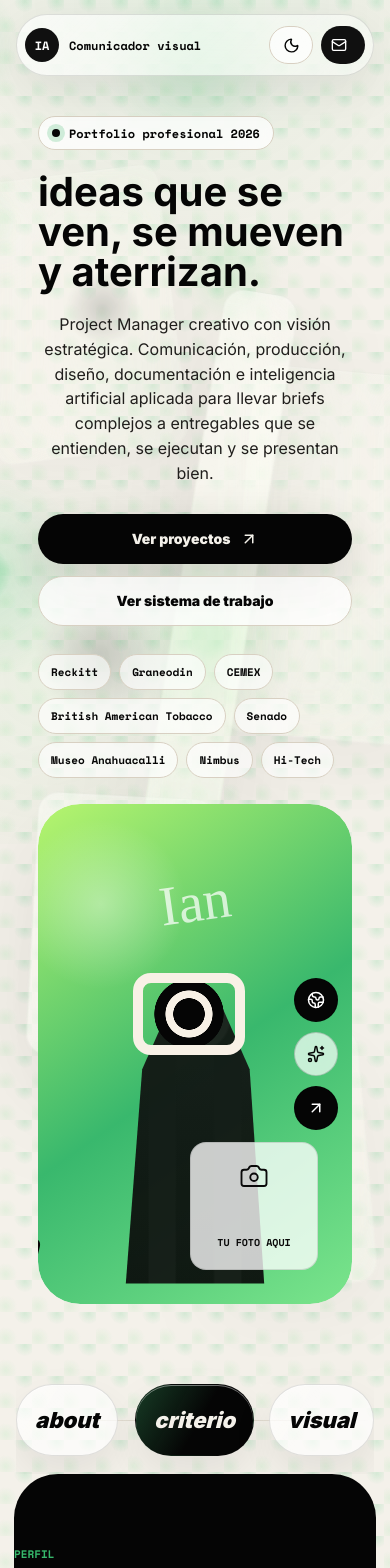
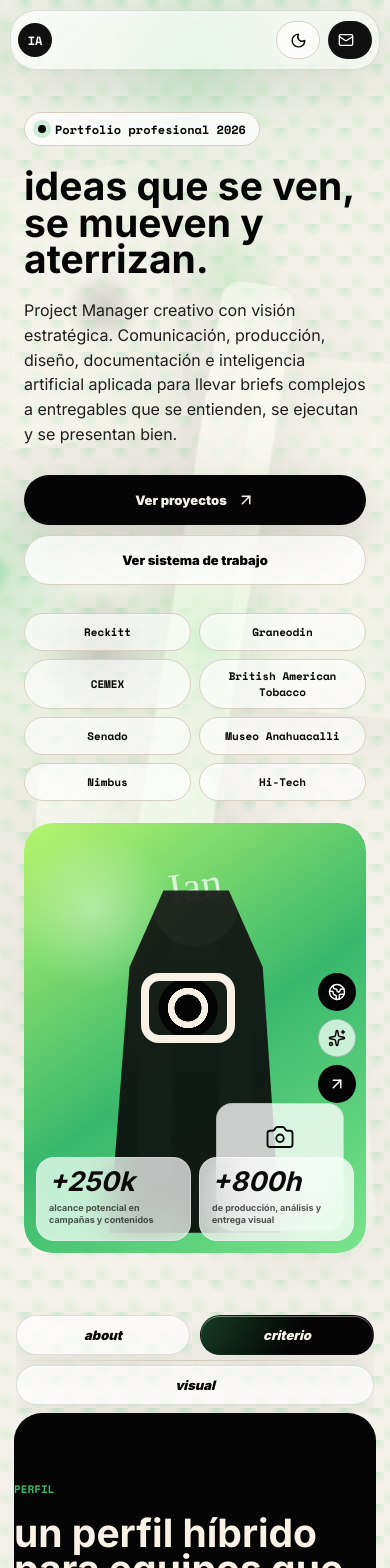
Before and after one commit to ianamb66/ian-portfolio-tech, a React (Vite) app: page / in a window 390 px wide. Shown: the top 1568 px of the page. Built offline with nearby package versions, Linux system fonts and the light colour scheme.

Commit message:
Improve portfolio responsiveness and UX polish

```diff
--- a/src/App.css
+++ b/src/App.css
@@ -50,6 +50,7 @@ html[data-theme="dark"] {
 
 html {
   scroll-behavior: smooth;
+  scroll-padding-top: 92px;
 }
 
 body {
@@ -61,6 +62,8 @@ body {
     var(--bg);
   color: var(--ink);
   font-family: var(--sans);
+  text-rendering: optimizeLegibility;
+  -webkit-font-smoothing: antialiased;
   transition: background-color 260ms ease, color 260ms ease;
 }
 
@@ -193,9 +196,14 @@ main,
 .brand-mark {
   gap: 10px;
   min-height: 44px;
+  min-width: 0;
   font-family: var(--mono);
   font-size: 12px;
   font-weight: 700;
+}
+
+.brand-mark span:last-child {
+  white-space: nowrap;
 }
 
 .brand-mark span:first-child {
@@ -245,6 +253,7 @@ main,
   display: inline-flex;
   align-items: center;
   gap: 8px;
+  min-width: 0;
 }
 
 .theme-toggle {
@@ -275,9 +284,15 @@ main,
 .hero-section {
   position: relative;
   min-height: 86dvh;
-  padding: 92px 24px 26px;
+  padding: clamp(98px, 12vh, 132px) 24px clamp(36px, 7vh, 78px);
   display: grid;
   align-items: center;
+}
+
+.section-block,
+.contact-section,
+.case-page {
+  scroll-margin-top: 96px;
 }
 
 .glass-curtain {
@@ -401,8 +416,8 @@ main,
   position: relative;
   z-index: 2;
   display: grid;
-  grid-template-columns: minmax(0, 1.02fr) minmax(390px, 0.82fr);
-  gap: 26px;
+  grid-template-columns: minmax(0, 1.02fr) minmax(340px, 0.82fr);
+  gap: clamp(22px, 4vw, 46px);
   align-items: center;
 }
 
@@ -448,11 +463,10 @@ p {
 
 .hero-lede {
   max-width: 560px;
-  margin: 24px auto 0;
+  margin: 24px 0 0;
   color: color-mix(in srgb, var(--ink) 74%, var(--muted));
   font-size: 14px;
   line-height: 1.55;
-  text-align: center;
 }
 
 .hero-actions {
@@ -471,6 +485,8 @@ p {
   border-radius: 999px;
   font-size: 14px;
   font-weight: 850;
+  text-align: center;
+  transition: transform 180ms ease, background 180ms ease, border-color 180ms ease;
 }
 
 .primary-action {
@@ -479,8 +495,10 @@ p {
   box-shadow: 0 18px 50px rgba(16, 16, 16, 0.16);
 }
 
-.primary-action:hover {
+.primary-action:hover,
+.primary-action:focus-visible {
   background: var(--red-dark);
+  transform: translateY(-2px);
 }
 
 .secondary-action {
@@ -489,6 +507,12 @@ p {
   border: 1px solid var(--line);
   backdrop-filter: blur(18px) saturate(1.2);
   -webkit-backdrop-filter: blur(18px) saturate(1.2);
+}
+
+.secondary-action:hover,
+.secondary-action:focus-visible {
+  border-color: var(--ink);
+  transform: translateY(-2px);
 }
 
 .client-strip {
@@ -532,18 +556,18 @@ p {
 
 .poster-panel {
   position: relative;
-  min-height: 500px;
-  border-radius: 42px;
+  min-height: clamp(420px, 54vw, 560px);
+  border-radius: clamp(28px, 4vw, 42px);
   overflow: hidden;
 }
 
 .poster-photo {
   position: relative;
-  min-height: 500px;
+  min-height: inherit;
   display: grid;
   place-items: end center;
-  padding: 34px;
-  border-radius: 42px;
+  padding: clamp(22px, 4vw, 34px);
+  border-radius: inherit;
   background:
     radial-gradient(circle at 20% 20%, rgba(255, 255, 255, 0.36), transparent 18%),
     linear-gradient(145deg, #b7f56e 0%, #39b86d 52%, #7be58c 100%);
@@ -587,11 +611,11 @@ p {
 .photo-script {
   position: absolute;
   left: 50%;
-  top: 70px;
+  top: clamp(42px, 8vw, 70px);
   transform: translateX(-50%) rotate(-8deg);
   color: rgba(255, 255, 255, 0.72);
   font-family: "Brush Script MT", "Segoe Script", cursive;
-  font-size: 56px;
+  font-size: clamp(42px, 7vw, 56px);
   line-height: 1;
 }
 
@@ -635,17 +659,29 @@ p {
 
 .poster-stats {
   position: absolute;
-  left: -92%;
-  right: calc(100% + 22px);
-  bottom: 4px;
+  left: 18px;
+  right: 18px;
+  bottom: 18px;
+  z-index: 6;
   display: grid;
   grid-template-columns: repeat(2, 1fr);
-  gap: 18px;
+  gap: 10px;
+}
+
+.poster-stats div {
+  min-height: 92px;
+  padding: 14px;
+  border: 1px solid rgba(255, 255, 255, 0.34);
+  border-radius: 18px;
+  background: rgba(255, 255, 255, 0.72);
+  color: #0a0a0a;
+  backdrop-filter: blur(18px) saturate(1.25);
+  -webkit-backdrop-filter: blur(18px) saturate(1.25);
 }
 
 .poster-stats strong {
   display: block;
-  font-size: 42px;
+  font-size: clamp(30px, 5vw, 42px);
   font-style: italic;
   line-height: 0.9;
 }
@@ -653,7 +689,7 @@ p {
 .poster-stats span {
   display: block;
   margin-top: 8px;
-  color: var(--muted);
+  color: rgba(10, 10, 10, 0.68);
   font-size: 10px;
   font-weight: 700;
   line-height: 1.3;
@@ -664,8 +700,8 @@ p {
   position: relative;
   z-index: 2;
   width: min(1180px, calc(100% - 32px));
-  margin: 8px auto 0;
-  padding: 18px 0;
+  margin: 0 auto;
+  padding: 8px 0;
   overflow: hidden;
 }
 
@@ -683,15 +719,15 @@ p {
   position: relative;
   display: grid;
   grid-template-columns: 1fr auto 1fr;
-  gap: 12px;
+  gap: 10px;
   align-items: center;
 }
 
 .motion-chip {
-  min-height: clamp(72px, 9vw, 112px);
+  min-height: clamp(42px, 5vw, 64px);
   display: grid;
   place-items: center;
-  padding: 0 clamp(18px, 3vw, 44px);
+  padding: 0 clamp(14px, 2vw, 26px);
   border: 1px solid var(--glass-line);
   border-radius: 999px;
   background:
@@ -701,10 +737,10 @@ p {
     inset 0 1px 0 rgba(255, 255, 255, 0.42),
     0 18px 44px rgba(0, 0, 0, 0.08);
   color: var(--ink);
-  font-size: clamp(22px, 4.2vw, 58px);
+  font-size: clamp(13px, 2vw, 24px);
   font-style: italic;
   font-weight: 950;
-  line-height: 0.92;
+  line-height: 1;
   text-transform: lowercase;
   backdrop-filter: blur(20px) saturate(1.35);
   -webkit-backdrop-filter: blur(20px) saturate(1.35);
@@ -966,7 +1002,7 @@ p {
 }
 
 .section-block {
-  padding: 86px 0;
+  padding: clamp(68px, 9vw, 104px) 0;
 }
 
 .section-kicker {
@@ -980,7 +1016,7 @@ p {
 .resume-section {
   display: grid;
   grid-template-columns: minmax(0, 0.95fr) minmax(0, 1.05fr);
-  gap: 56px;
+  gap: clamp(28px, 5vw, 56px);
   align-items: start;
 }
 
@@ -1037,7 +1073,7 @@ p {
 
 .capability-grid {
   display: grid;
-  grid-template-columns: repeat(4, 1fr);
+  grid-template-columns: repeat(auto-fit, minmax(min(100%, 220px), 1fr));
   gap: 12px;
   margin-top: 56px;
 }
@@ -1058,7 +1094,7 @@ p {
 }
 
 .capability-card {
-  min-height: 250px;
+  min-height: 220px;
   padding: 24px;
 }
 
@@ -1081,7 +1117,7 @@ p {
 
 .client-showcase {
   display: grid;
-  grid-template-columns: repeat(3, 1fr);
+  grid-template-columns: repeat(auto-fit, minmax(min(100%, 300px), 1fr));
   gap: 12px;
   margin-top: 12px;
 }
@@ -1129,14 +1165,14 @@ p {
 
 .project-grid {
   display: grid;
-  grid-template-columns: repeat(3, 1fr);
+  grid-template-columns: repeat(auto-fit, minmax(min(100%, 300px), 1fr));
   gap: 12px;
   margin-top: 42px;
 }
 
 .project-card {
   display: block;
-  min-height: 390px;
+  min-height: 100%;
   padding: 12px;
   color: inherit;
   text-decoration: none;
@@ -1150,7 +1186,7 @@ p {
 }
 
 .project-visual {
-  min-height: 170px;
+  min-height: clamp(148px, 19vw, 190px);
   display: flex;
   align-items: flex-end;
   padding: 16px;
@@ -1181,7 +1217,7 @@ p {
 .project-card h3 {
   margin-top: 28px;
   padding: 0 10px;
-  font-size: 34px;
+  font-size: clamp(28px, 3vw, 34px);
   line-height: 0.92;
   font-style: italic;
 }
@@ -1494,7 +1530,7 @@ p {
 
 .web-grid {
   display: grid;
-  grid-template-columns: repeat(2, 1fr);
+  grid-template-columns: repeat(auto-fit, minmax(min(100%, 330px), 1fr));
   gap: 12px;
   margin-top: 42px;
 }
@@ -1502,7 +1538,7 @@ p {
 .web-card {
   overflow: hidden;
   background: var(--panel);
-  transition: transform 220ms ease, border-color 220ms ease;
+  transition: transform 220ms ease, border-color 220ms ease, box-shadow 220ms ease;
   backdrop-filter: blur(22px) saturate(1.2);
   -webkit-backdrop-filter: blur(22px) saturate(1.2);
 }
@@ -1510,6 +1546,7 @@ p {
 .web-card:hover {
   transform: translateY(-4px);
   border-color: var(--ink);
+  box-shadow: var(--shadow);
 }
 
 .web-card a {
@@ -1526,6 +1563,12 @@ p {
   object-position: top center;
   border-bottom: 1px solid var(--line);
   filter: grayscale(0.16) saturate(0.9) contrast(1.04);
+  transition: filter 220ms ease, transform 320ms ease;
+}
+
+.web-card:hover img {
+  filter: grayscale(0) saturate(1) contrast(1.04);
+  transform: scale(1.015);
 }
 
 .web-card-body {
@@ -1546,7 +1589,7 @@ p {
 
 .web-card-body h3 {
   margin-top: 8px;
-  font-size: 32px;
+  font-size: clamp(26px, 3vw, 32px);
   line-height: 1;
   font-style: italic;
 }
@@ -1652,7 +1695,7 @@ p {
 
 .contact-panel h2 {
   max-width: 780px;
-  font-size: 54px;
+  font-size: clamp(36px, 5vw, 54px);
   line-height: 1;
 }
 
@@ -1698,11 +1741,11 @@ p {
   }
 
   .hero-copy h1 {
-    font-size: 64px;
-  }
-
-  .signal-panel {
-    min-height: 540px;
+    font-size: clamp(56px, 11vw, 86px);
+  }
+
+  .poster-panel {
+    min-height: 520px;
   }
 
   .capability-grid,
@@ -1724,7 +1767,11 @@ p {
   }
 
   .topbar {
+    top: 10px;
+    width: calc(100% - 20px);
     grid-template-columns: 1fr auto;
+    gap: 8px;
+    border-radius: 26px;
   }
 
   .nav-links {
@@ -1748,8 +1795,7 @@ p {
   }
 
   .hero-section {
-    padding-top: 116px;
-    padding-bottom: 54px;
+    padding: 112px 14px 54px;
     min-height: auto;
   }
 
@@ -1808,8 +1854,8 @@ p {
 
   .hero-copy h1 {
     margin-top: 22px;
-    font-size: 40px;
-    line-height: 1;
+    font-size: clamp(42px, 14vw, 62px);
+    line-height: 0.94;
   }
 
   .hero-lede,
@@ -1836,8 +1882,42 @@ p {
     width: 100%;
   }
 
-  .signal-panel {
-    min-height: 560px;
+  .poster-panel {
+    min-height: 480px;
+    border-radius: 28px;
+  }
+
+  .poster-photo::before {
+    width: min(66%, 260px);
+  }
+
+  .poster-photo::after {
+    top: 43%;
+    width: 78px;
+    height: 54px;
+    border-width: 8px;
+  }
+
+  .poster-side-actions {
+    right: 10px;
+    gap: 8px;
+  }
+
+  .poster-side-actions span {
+    width: 38px;
+    height: 38px;
+  }
+
+  .poster-stats {
+    left: 12px;
+    right: 12px;
+    bottom: 12px;
+    gap: 8px;
+  }
+
+  .poster-stats div {
+    min-height: 84px;
+    padding: 12px;
   }
 
   .signal-stack {
@@ -1864,12 +1944,13 @@ p {
   }
 
   .section-block {
-    padding: 72px 0;
+    padding: 68px 0;
   }
 
   .section-title,
   .contact-panel h2 {
-    font-size: 36px;
+    font-size: clamp(34px, 10vw, 44px);
+    line-height: 0.94;
   }
 
   .capability-grid,
@@ -1952,6 +2033,108 @@ p {
 
   .footer {
     flex-direction: column;
+  }
+}
+
+@media (max-width: 560px) {
+  .brand-mark span:last-child {
+    display: none;
+  }
+
+  .topbar {
+    padding: 7px;
+  }
+
+  .hero-actions,
+  .contact-actions {
+    gap: 10px;
+  }
+
+  .client-strip {
+    display: grid;
+    grid-template-columns: repeat(2, minmax(0, 1fr));
+  }
+
+  .client-strip span {
+    display: grid;
+    place-items: center;
+    min-height: 38px;
+    padding: 8px 6px;
+    text-align: center;
+  }
+
+  .motion-track {
+    display: flex;
+    flex-wrap: wrap;
+  }
+
+  .motion-chip {
+    flex: 1 1 calc(50% - 6px);
+    min-height: 40px;
+  }
+
+  .motion-chip-3 {
+    flex-basis: 100%;
+  }
+
+  .profile-section {
+    border-radius: 28px 28px 0 0;
+  }
+
+  .client-card {
+    grid-template-columns: 54px 1fr;
+    gap: 14px;
+    padding: 16px;
+  }
+
+  .client-mark {
+    width: 54px;
+    height: 54px;
+    font-size: 15px;
+  }
+
+  .project-card,
+  .capability-card,
+  .timeline-panel,
+  .tools-panel,
+  .contact-panel {
+    border-radius: 18px;
+  }
+
+  .web-card img {
+    aspect-ratio: 4 / 3;
+  }
+
+  .case-art-grid {
+    grid-template-columns: repeat(4, 1fr);
+  }
+}
+
+@media (max-width: 390px) {
+  .hero-section {
+    padding-inline: 10px;
+  }
+
+  .hero-copy h1 {
+    font-size: 39px;
+  }
+
+  .poster-panel {
+    min-height: 430px;
+  }
+
+  .poster-stats strong {
+    font-size: 27px;
+  }
+
+  .poster-stats span {
+    font-size: 9px;
+  }
+
+  .primary-action,
+  .secondary-action {
+    padding: 0 14px;
+    font-size: 13px;
   }
 }
 
--- a/src/App.jsx
+++ b/src/App.jsx
@@ -27,7 +27,7 @@ gsap.registerPlugin(ScrollTrigger)
 const navItems = [
   ['Perfil', '/#perfil'],
   ['Trabajo', '/#trabajo'],
-  ['Reportes', '/#webs'],
+  ['Webs', '/#webs'],
   ['Sistema', '/#sistema'],
   ['Contacto', '/#contacto'],
 ]
@@ -392,11 +392,11 @@ function SignalPanel() {
       <div className="poster-stats">
         <div>
           <strong>+250k</strong>
-          <span>alcance potencial en reportes y campañas</span>
+          <span>alcance potencial en campañas y contenidos</span>
         </div>
         <div>
           <strong>+800h</strong>
-          <span>de produccion, analisis y entrega visual</span>
+          <span>de producción, análisis y entrega visual</span>
         </div>
       </div>
     </div>
@@ -567,13 +567,13 @@ function App() {
           {
             autoAlpha: 0,
             y: reduceMotion ? 0 : 24,
-            filter: reduceMotion ? 'blur(0px)' : 'blur(10px)',
+            filter: reduceMotion ? 'blur(0px)' : 'blur(4px)',
           },
           {
             autoAlpha: 1,
             y: 0,
             filter: 'blur(0px)',
-            duration: reduceMotion ? 0.01 : 0.82,
+            duration: reduceMotion ? 0.01 : 0.58,
             ease: 'power3.out',
             scrollTrigger: {
               trigger: element,
@@ -763,8 +763,8 @@ function App() {
             },
           )
           gsap.to(divider.querySelectorAll('.motion-chip'), {
-            y: (index) => (index % 2 === 0 ? -28 : 24),
-            x: (index) => (index % 2 === 0 ? 18 : -18),
+            y: (index) => (index % 2 === 0 ? -12 : 10),
+            x: (index) => (index % 2 === 0 ? 8 : -8),
             ease: 'none',
             scrollTrigger: {
               trigger: divider,
@@ -924,24 +924,24 @@ function App() {
           </div>
         </section>
 
-        <MotionDivider words={['reportes', 'webs', 'html']} />
+        <MotionDivider words={['webs', 'interfaces', 'publicadas']} />
 
         <section id="webs" className="section-block web-section">
           <div className="section-header">
             <div>
-              <div className="section-kicker reveal">Webs y reportes HTML</div>
-              <h2 className="section-title reveal">Interfaces publicadas y reportes navegables.</h2>
+              <div className="section-kicker reveal">Webs publicadas</div>
+              <h2 className="section-title reveal">Interfaces listas para verse, usarse y compartirse.</h2>
             </div>
             <p className="section-note reveal">
-              Una vitrina curada de sitios, experiencias y reportes HTML hechos para presentar
-              estrategia, hallazgos y propuestas con una capa visual más clara que un documento plano.
+              Una vitrina curada de sitios y experiencias digitales construidas para presentar
+              proyectos con claridad, movimiento y una capa visual más fuerte que un documento plano.
             </p>
           </div>
           <div className="web-grid">
             {webBuilds.map((site) => (
               <article className="web-card reveal" key={site.url}>
                 <a href={site.url} target="_blank" rel="noreferrer" aria-label={`Abrir ${site.title}`}>
-                  <img src={site.image} alt={`Preview del hero de ${site.title}`} decoding="async" />
+                  <img src={site.image} alt={`Preview del hero de ${site.title}`} loading="lazy" decoding="async" />
                   <div className="web-card-body">
                     <div>
                       <span>{site.type}</span>
```
